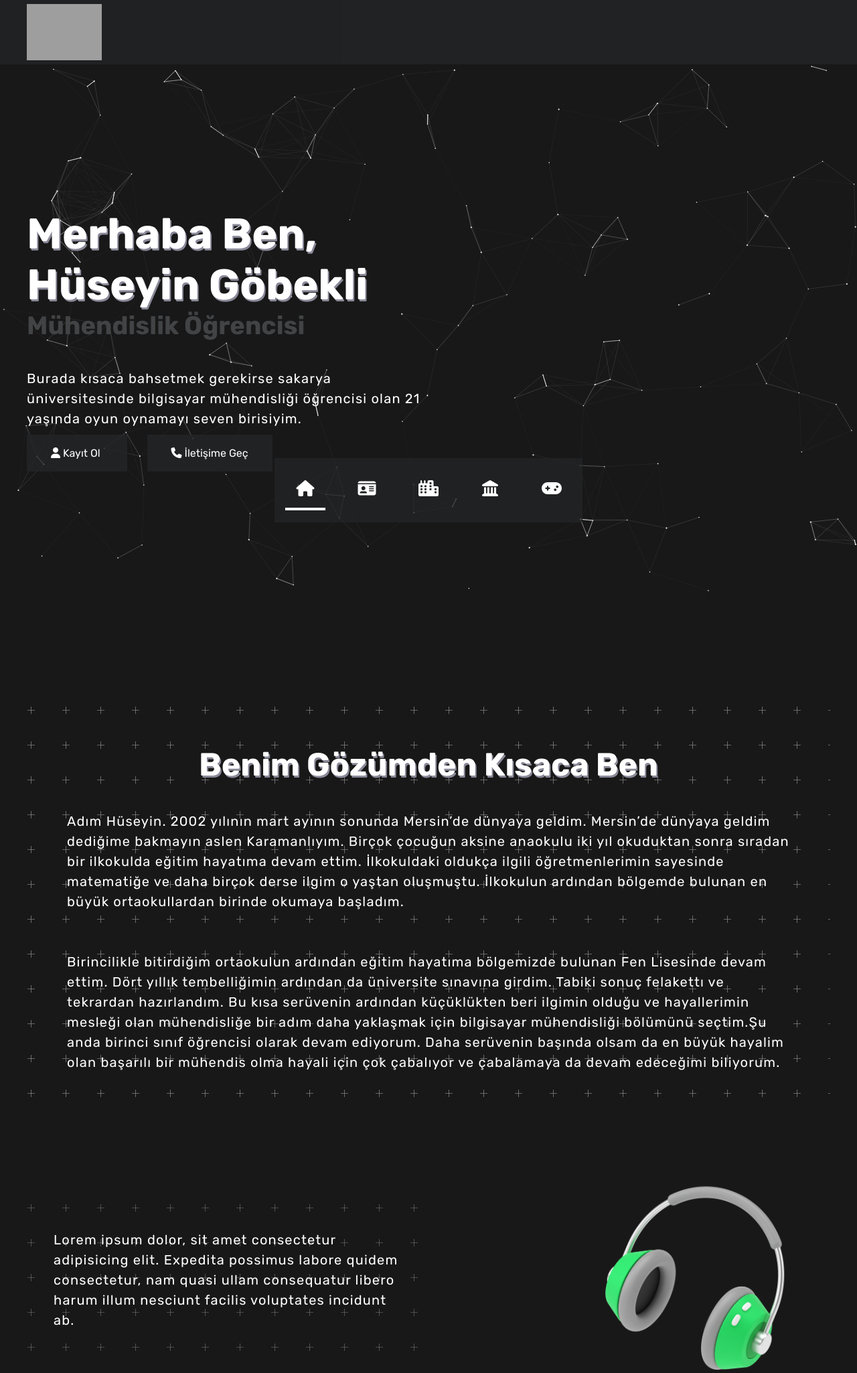
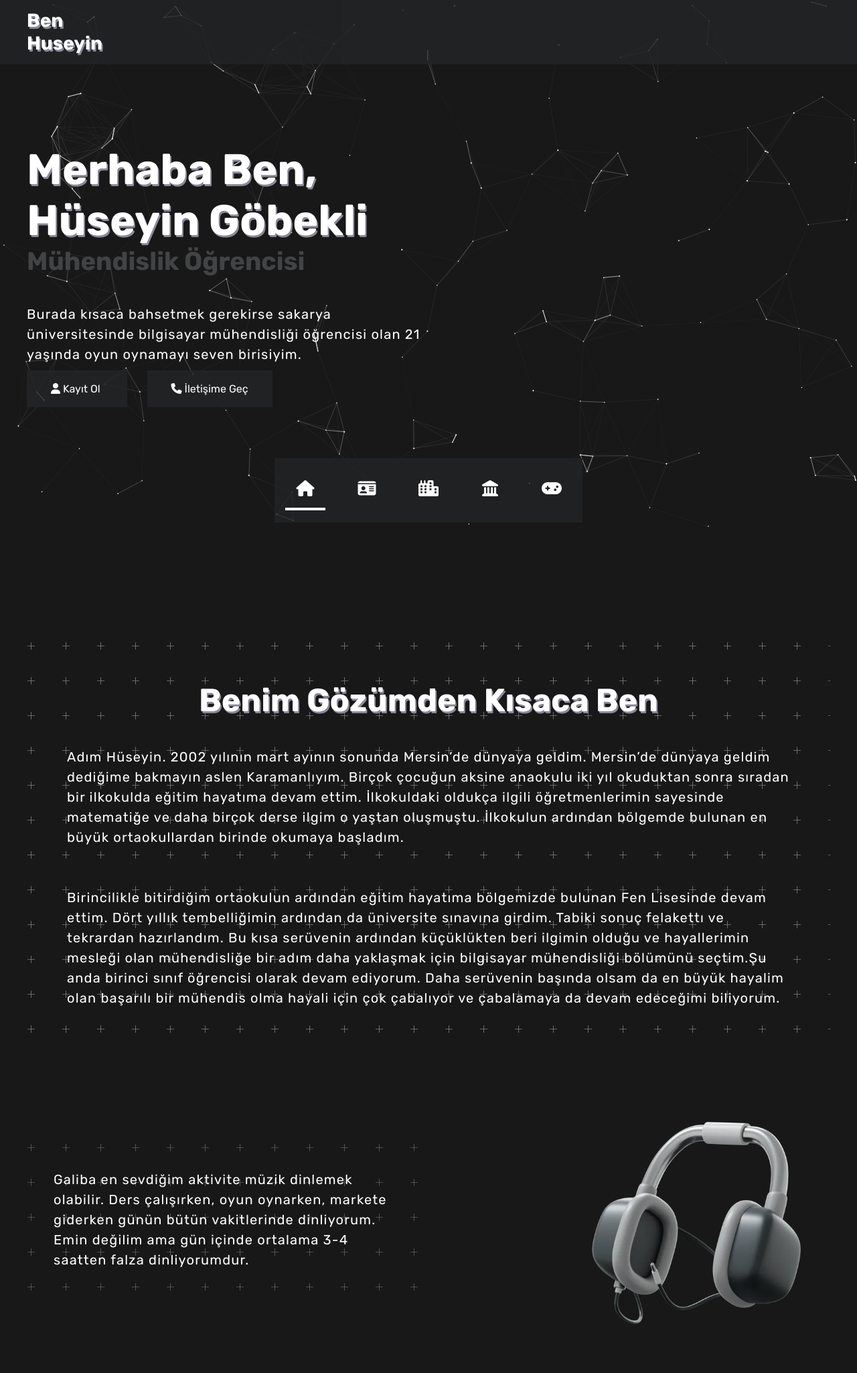
Before and after one commit to huseyingobekli/Web-Teknolojileri-Projesi, a PHP site: page / in a window 1280 px wide. Shown: the top 2050 px of the page at 67% size. Run offline with PHP 8.4, Linux system fonts and the light colour scheme; some web fonts are replaced; grey boxes are pictures that could not be loaded.

Commit message:
about sayfasi tamamlandi, footer olusturuldu ve sitillendirildi

```diff
--- a/css/base.css
+++ b/css/base.css
@@ -23,7 +23,7 @@ ol {
 }
 
 a {
-  text-decoration: none;
+  text-decoration: none !important;
   color: #000;
 }
 
--- /dev/null
+++ b/css/layout/footer.css
@@ -0,0 +1,15 @@
+footer {
+  position: sticky;
+  background-color: rgba(35, 37, 38, 0.8);
+  height: 96px;
+}
+footer .maincontainer {
+  display: flex;
+  align-items: center;
+  height: 100%;
+}
+
+footer .maincontainer h4 {
+  font-size: 16px;
+  font-weight: 300;
+}
--- a/css/layout/header.css
+++ b/css/layout/header.css
@@ -1,6 +1,6 @@
 header {
   background-color: rgba(35, 37, 38, 0.8);
-  position: sticky;
+  position: fixed;
   width: 100%;
   top: 0;
   z-index: 1;
@@ -17,8 +17,14 @@ header .maincontainer {
   height: 100%;
 }
 
-.maincontainer .header-wrapper img {
-  height: 100%;
+.maincontainer .header-wrapper a {
+  display: flex;
+  align-items: center;
+  color: #fff;
+  font-size: 28px;
+  font-weight: 900;
+  line-height: 1.2;
+  text-shadow: 2px 3px 0px #898999;
 }
 
 @media (max-width: 420px) {
--- a/css/layout/nav.css
+++ b/css/layout/nav.css
@@ -4,10 +4,13 @@ nav .nav-wrapper {
   background-color: rgba(35, 37, 38, 0.8);
   width: 460px;
   height: 96px;
-  position: fixed;
+}
+nav {
+  position: sticky !important;
   bottom: 20px;
-  left: 50%;
-  transform: translateX(-50%);
+  margin-bottom: 10px;
+  display: flex;
+  justify-content: center;
 }
 
 .nav-wrapper .nav-list {
--- a/css/main.css
+++ b/css/main.css
@@ -2,3 +2,4 @@
 @import url(layout/header.css);
 @import url(layout/nav.css);
 @import url(pages/about.css);
+@import url(layout/footer.css);
--- a/css/pages/about.css
+++ b/css/pages/about.css
@@ -28,6 +28,14 @@
   font-size: 20px;
   font-weight: 400;
 }
+.about-text-paragraf.link {
+  margin-top: 30px !important;
+  color: #414345;
+}
+.about-text-paragraf.link a {
+  color: #fff;
+  font-style: italic;
+}
 
 .about-start-buttons {
   margin-top: 25px;
@@ -39,6 +47,20 @@
   margin-right: 30px;
   border: none;
   text-decoration: none;
+}
+
+@media (max-width: 768px) {
+  .about-middle-wrapper {
+    margin-top: 50px;
+  }
+
+  .about-finish .about-hobies {
+    row-gap: 80px !important;
+  }
+  .about-hobby {
+    flex-direction: column;
+    row-gap: 30px;
+  }
 }
 
 @media (max-width: 576px) {
@@ -101,8 +123,8 @@
   margin-bottom: 40px !important;
 }
 
-.about-middle-wrapper .about-text-paragraf::before,
-.hobby-text::before {
+.about-middle .about-text-paragraf::before,
+.about-finish .about-text-paragraf::before {
   content: "";
   position: absolute;
   top: 0;
@@ -115,12 +137,6 @@
 
 .about-middle-wrapper .about-text-paragraf:not(:last-child) {
   margin-bottom: 60px !important;
-}
-
-@media (max-width: 768px) {
-  .about-middle-wrapper {
-    margin-top: 50px;
-  }
 }
 
 .about-finish .about-hobies {
@@ -145,7 +161,16 @@
   font-size: 20px !important;
 }
 
+.about-hobby .hobby-img {
+  display: flex;
+  align-items: center;
+  justify-content: center;
+}
 .about-hobby .hobby-img img {
   width: 100%;
   max-width: 400px;
 }
+
+.about-hobby:nth-child(1) .hobby-img img {
+  width: 78%;
+}
--- a/index.html
+++ b/index.html
@@ -18,10 +18,10 @@
     <header>
       <div class="maincontainer">
         <div class="header-wrapper">
-          <img
-            src="img/Monochrome Modern Technology Black Logo (400 × 400 piksel) (300 × 200 piksel) (4).svg"
-            alt=""
-          />
+          <a href="">
+            Ben <br />
+            Huseyin
+          </a>
         </div>
       </div>
     </header>
@@ -96,46 +96,52 @@
           <div class="about-hobby">
             <div class="hobby-text">
               <p class="about-text-paragraf">
-                Lorem ipsum dolor, sit amet consectetur adipisicing elit.
-                Expedita possimus labore quidem consectetur, nam quasi ullam
-                consequatur libero harum illum nesciunt facilis voluptates
-                incidunt ab.
+                Galiba en sevdiğim aktivite müzik dinlemek olabilir. Ders
+                çalışırken, oyun oynarken, markete giderken günün bütün
+                vakitlerinde dinliyorum. Emin değilim ama gün içinde ortalama
+                3-4 saatten falza dinliyorumdur.
               </p>
             </div>
             <div class="hobby-img">
-              <img src="img/file0.png" />
+              <img src="img/3337449.webp" />
             </div>
           </div>
           <div class="about-hobby">
             <div class="hobby-text">
               <p class="about-text-paragraf">
-                Lorem ipsum dolor, sit amet consectetur adipisicing elit.
-                Expedita possimus labore quidem consectetur, nam quasi ullam
-                consequatur libero harum illum nesciunt facilis voluptates
-                incidunt ab.
+                Bir diğer sevdiğim hobi gitar çalmak olabilir. Her ne kadar
+                çalamasam da oldukça eğlenceli ve bir gün öğreneceğimden eminim.
               </p>
             </div>
             <div class="hobby-img">
-              <img src="img/file0.png" />
+              <img src="img/5619061.webp" />
             </div>
           </div>
           <div class="about-hobby">
             <div class="hobby-text">
               <p class="about-text-paragraf">
-                Lorem ipsum dolor, sit amet consectetur adipisicing elit.
-                Expedita possimus labore quidem consectetur, nam quasi ullam
-                consequatur libero harum illum nesciunt facilis voluptates
-                incidunt ab.
+                Çok küçük yaşlarda başladığım oyunlar da artık hayatımın bir
+                parçası denebilir. Bir çok kişinin aksina sadece keyifli vakit
+                geçirmekten daha fazlasına yaradığını düşünüyorum ve en çok
+                zaman ayırdığım hobim olabilir.
+              </p>
+              <p class="about-text-paragraf link">
+                <a
+                  href="#
+                  "
+                >
+                  Daha fazlası ilgi alanlarım sayfasında
+                  <i class="fa-solid fa-gamepad"></i
+                ></a>
               </p>
             </div>
             <div class="hobby-img">
-              <img src="img/file0.png" />
+              <img src="img/4314717.webp" />
             </div>
           </div>
         </div>
       </div>
     </section>
-
     <nav>
       <div class="nav-wrapper">
         <ul class="nav-list">
@@ -167,11 +173,18 @@
         </ul>
       </div>
     </nav>
+    <footer>
+      <div class="maincontainer">
+        <h4>Huseyin Gobekli Web Teknolojileri Projesi 2023</h4>
+      </div>
+    </footer>
+
     <script
       src="https://cdn.jsdelivr.net/npm/bootstrap@5.3.0-alpha3/dist/js/bootstrap.bundle.min.js"
       integrity="sha384-ENjdO4Dr2bkBIFxQpeoTz1HIcje39Wm4jDKdf19U8gI4ddQ3GYNS7NTKfAdVQSZe"
       crossorigin="anonymous"
     ></script>
     <script src="js/praticles.js"></script>
+    <script src="js/nav.js"></script>
   </body>
 </html>
```
Also changed, not shown: img/3337449.webp (added), img/4314717.webp (added), img/5619061.webp (added), img/file0.png (deleted).
